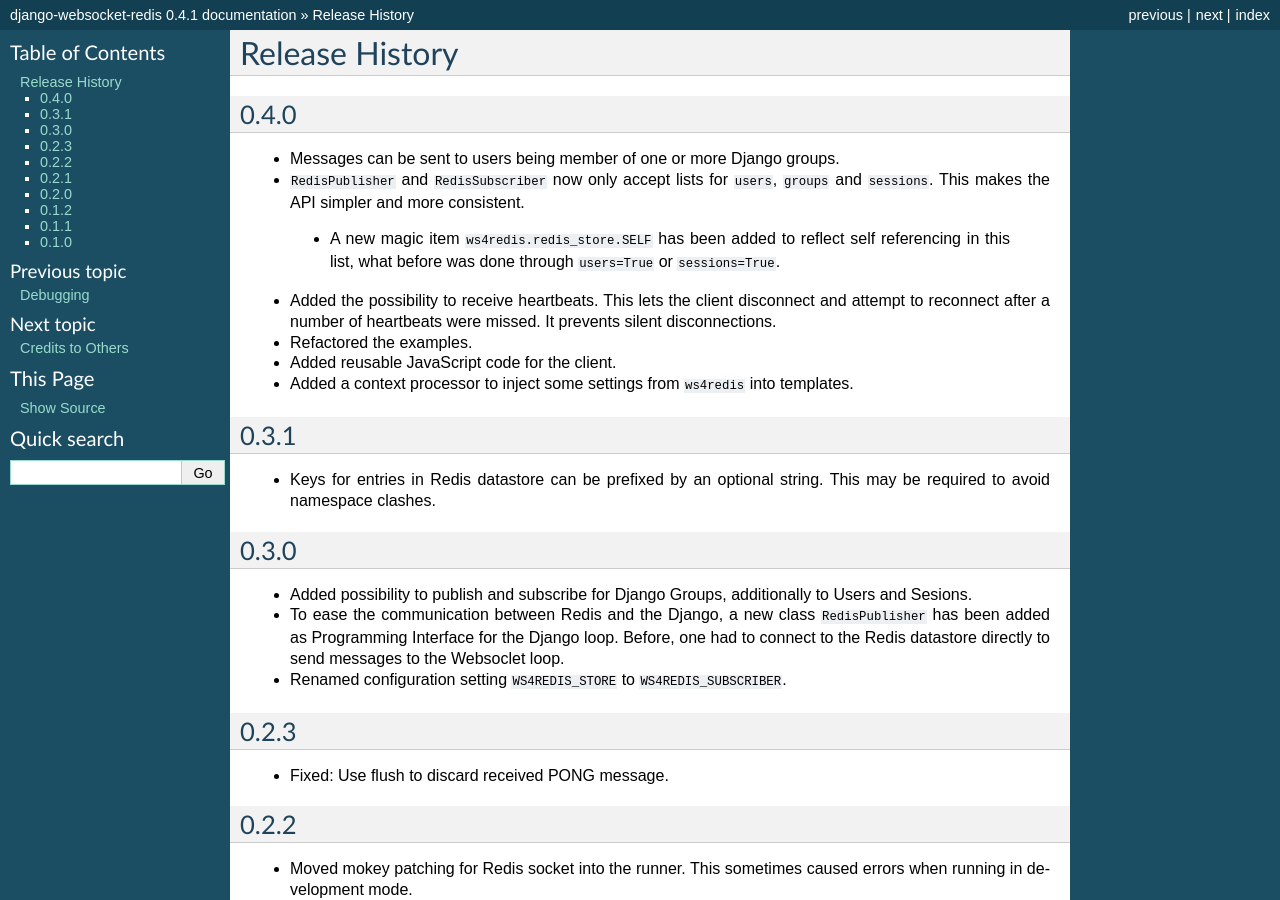
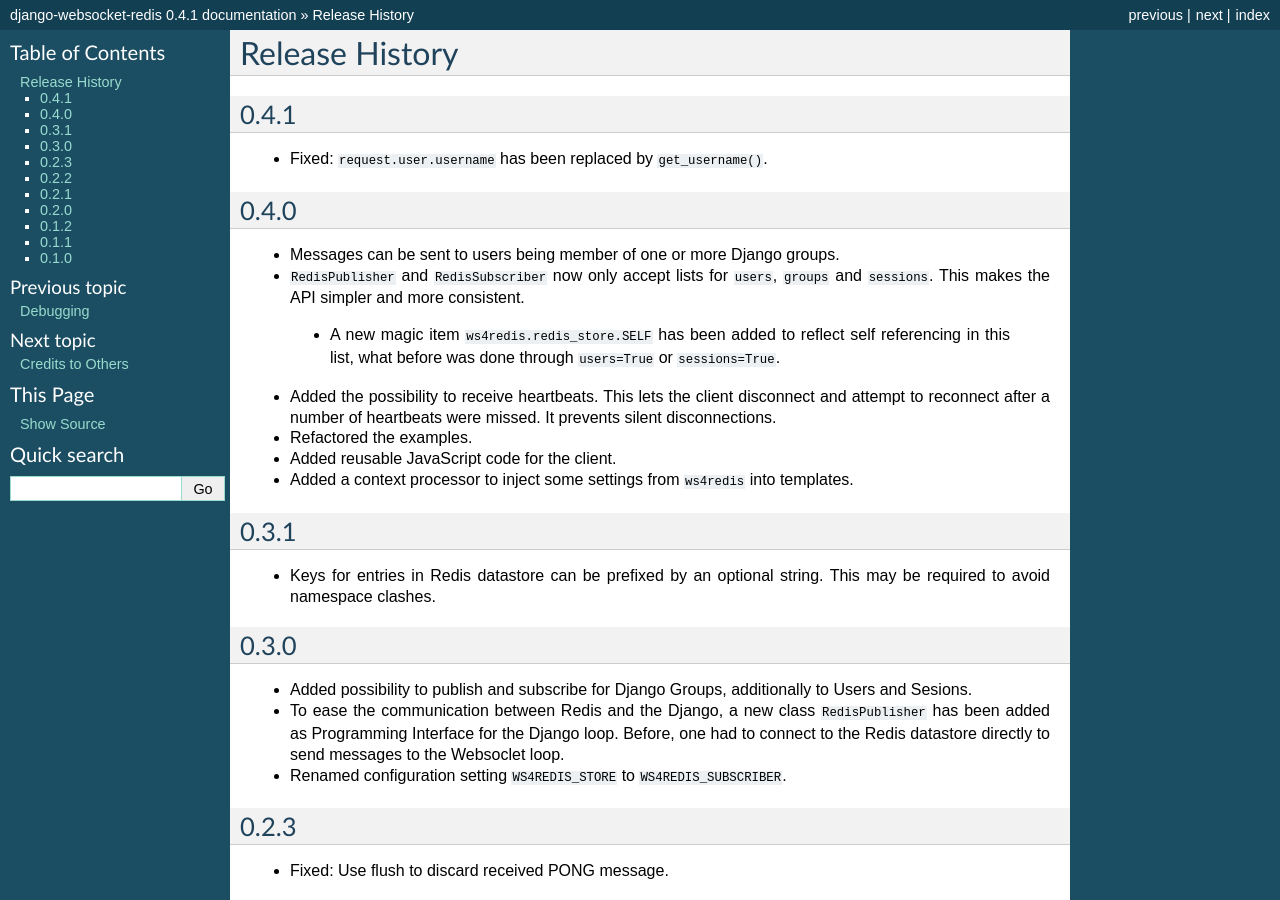
Before and after one commit to jrief/django-websocket-redis, a Sphinx documentation site: the page built from docs/changelog.rst, in a window 1280 px wide and 900 px high. Built offline with Sphinx 7.4.7, drawn with Linux system fonts in a browser that asks for light colours.

Commit message:
Changes in 0.4.1

```diff
--- a/docs/changelog.rst
+++ b/docs/changelog.rst
@@ -3,6 +3,10 @@
 ===============
 Release History
 ===============
+0.4.1
+-----
+* Fixed: ``request.user.username`` has been replaced by ``get_username()``.
+
 0.4.0
 -----
 * Messages can be sent to users being member of one or more Django groups.
```
